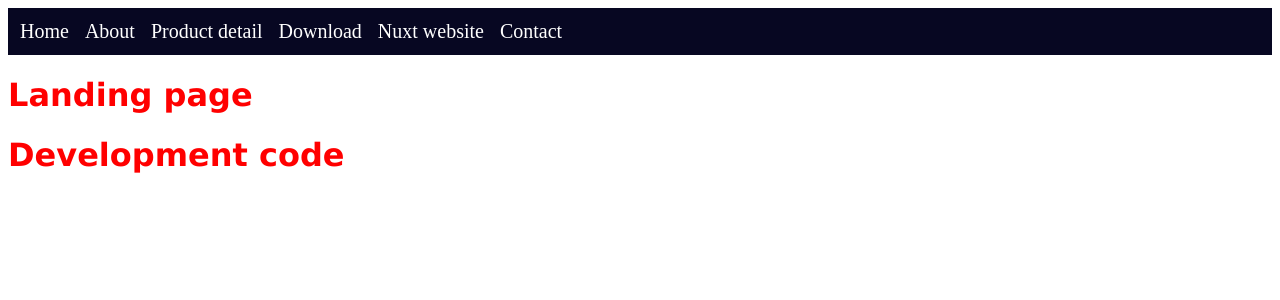
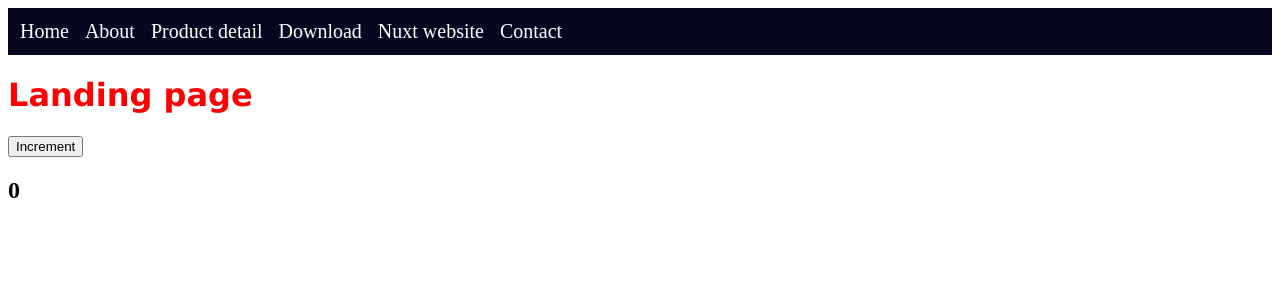
Before and after one commit to mojjjtaba/Nuxt3-Course, a Nuxt app: page / in a window 1280 px wide. Shown: the top 300 px of the page. Built offline with nearby package versions, Linux system fonts and the light colour scheme.

Commit message:
Write a custom composable

```diff
--- /dev/null
+++ b/composables/useCounter.ts
@@ -0,0 +1,14 @@
+export default function() {
+    const count = ref(0)
+    const text = 'Counter composable text'
+
+    function increment() {
+        count.value++;
+    }
+
+    return {
+        count,
+        increment,
+        text
+    }
+}
--- /dev/null
+++ b/composables/useGreeting.ts
@@ -0,0 +1,17 @@
+export const useHello = () => {
+    return {message: 'Hello'}
+}
+
+export const useBye = () => {
+    return {message: 'bye'}
+}
+
+export const useHi = () => {
+    return {message: "Hi"}
+}
+
+export const useOther = () => {
+    const {text} = useCounter()
+
+    return {text}
+}
--- a/pages/index.vue
+++ b/pages/index.vue
@@ -1,18 +1,18 @@
 <template>
     <div>
         <h1>Landing page</h1>
-        <DevOnly>
-            <h1>Development code</h1>
-
-            <template #fallback>
-                <h1>
-                    Placeholder
-                </h1>
-            </template>
-        </DevOnly>
+        <button @click="increment">Increment</button>
+        <h2>{{count}}</h2>
     </div>
 </template>
 
 <script setup>
+const {message} = useBye()
 
+function hi() {
+
+}
+const {count, increment} = useCounter()
+
+console.log(useOther())
 </script>
```
